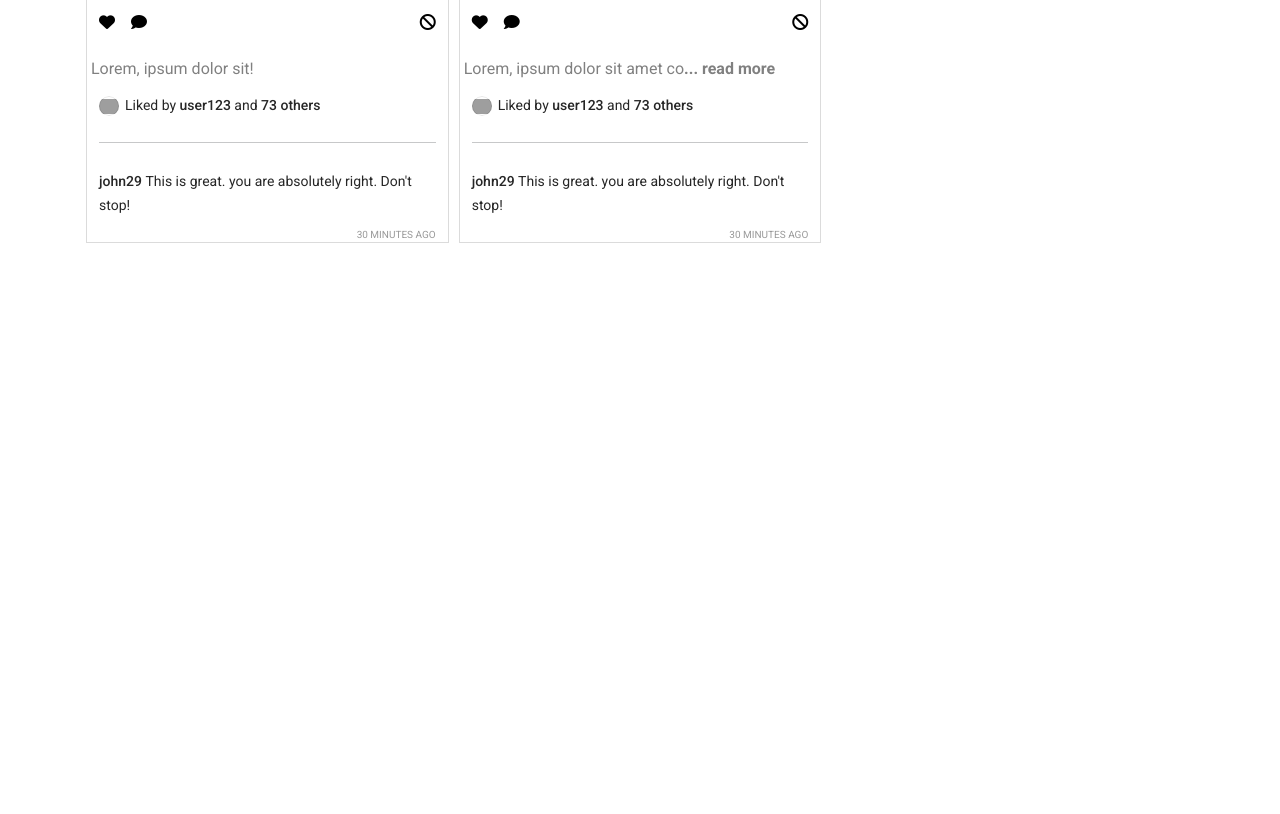
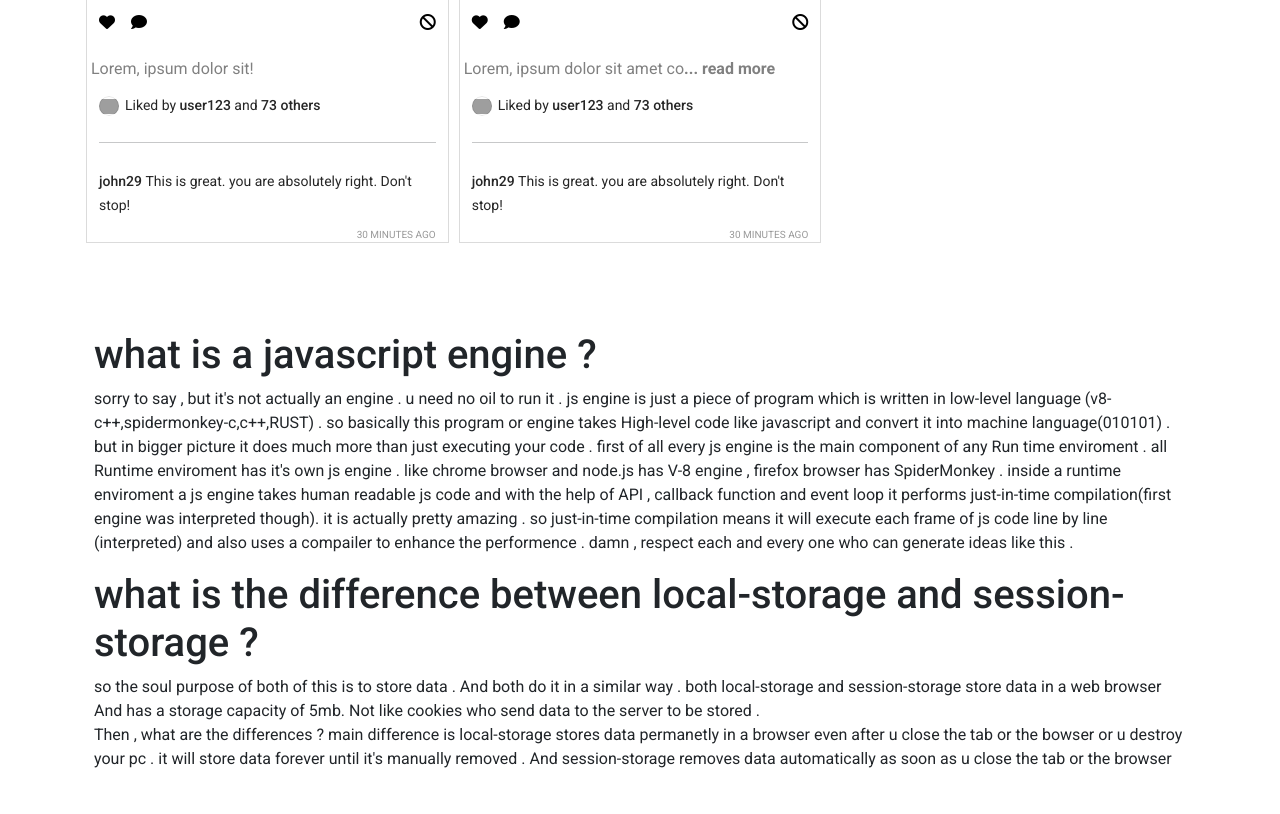
Before and after one commit to Dip8080/Insta-shohor, a plain HTML site: page index.html in a window 1280 px wide. Shown: the part 1289-2103 px from the top of the page. Before the commit the page ends 1548 px from the top, so only its background shows below. Drawn offline with nearby package versions, Linux system fonts and the light colour scheme; grey boxes are pictures that could not be loaded.

Commit message:
last commit

```diff
--- a/index.html
+++ b/index.html
@@ -80,7 +80,23 @@
 
             </div>
         </main>
-        <footer></footer>
+        <footer>
+            <section class="container p-4 my-5"  id="qna">
+                <div>
+                    <h1>what is a javascript engine ?</h1>
+                    <p>sorry to say , but it's not actually an engine . u need no
+                        oil to run it . js engine is just a piece of program which is written in low-level language (v8-c++,spidermonkey-c,c++,RUST) . so  basically this program or engine takes  High-level code like javascript and convert it into machine language(010101) .
+                        <br>
+                        but in bigger picture it does much more than just executing your code . first of all every js engine is the main component of any Run time enviroment . all Runtime enviroment has it's own js engine . like chrome browser and node.js has  V-8 engine , firefox browser has SpiderMonkey .  inside a runtime enviroment a js engine takes human readable js code and with the help of API , callback function and event loop it performs just-in-time compilation(first engine was interpreted though). it is actually pretty amazing . so just-in-time compilation means it will execute each frame of js code line by line (interpreted) and also uses a compailer  to enhance the performence . damn , respect each and every one who can generate ideas like this .
+                    </p>
+                </div>
+                <div>
+                    <h1>what is the  difference between local-storage and session-storage ? </h1>
+                    <p>so the soul purpose of both of this is to store data . And both do it in a similar way . both local-storage and session-storage store data in a web browser And has a storage capacity of 5mb. Not like cookies who send data to the server to be stored . <br> Then , what are the differences ? main difference is local-storage stores data permanetly in a browser even after u close the tab or the bowser or u destroy your pc . it will store data forever until it's manually removed . And session-storage removes data automatically as soon as u close the tab or the browser  </p>
+                </div>
+
+            </section>
+        </footer>
 
         <!-- add javascript  file  -->
         <script src="./js/app.js"></script>
--- a/js/app.js
+++ b/js/app.js
@@ -37,16 +37,19 @@ const switchTab = (id) => {
         document.getElementById( "reported" ).style.display = "none";
         document.getElementById('liked_header').style.display='none';
         document.getElementById('report_header').style.display='none';
+        document.getElementById('qna').style.display='block';
     } else if (id === "liked") {
         document.getElementById( "liked" ).style.display = "block";
         document.getElementById( "posts" ).style.display = "none";
         document.getElementById( "reported" ).style.display = "none";
+        document.getElementById('qna').style.display='none';
 
         displayLikedPosts();
     } else {
         document.getElementById( "reported" ).style.display = "block";
         document.getElementById( "posts" ).style.display = "none";
         document.getElementById( "liked" ).style.display = "none";
+        document.getElementById('qna').style.display='none';
 
         displayReportedPosts();
     }
```
